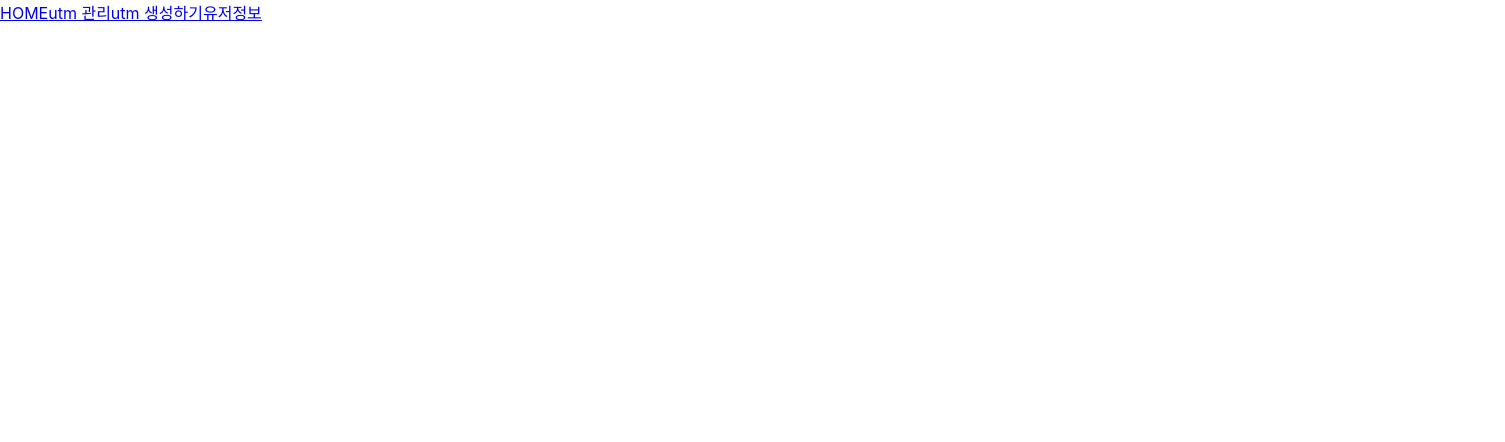
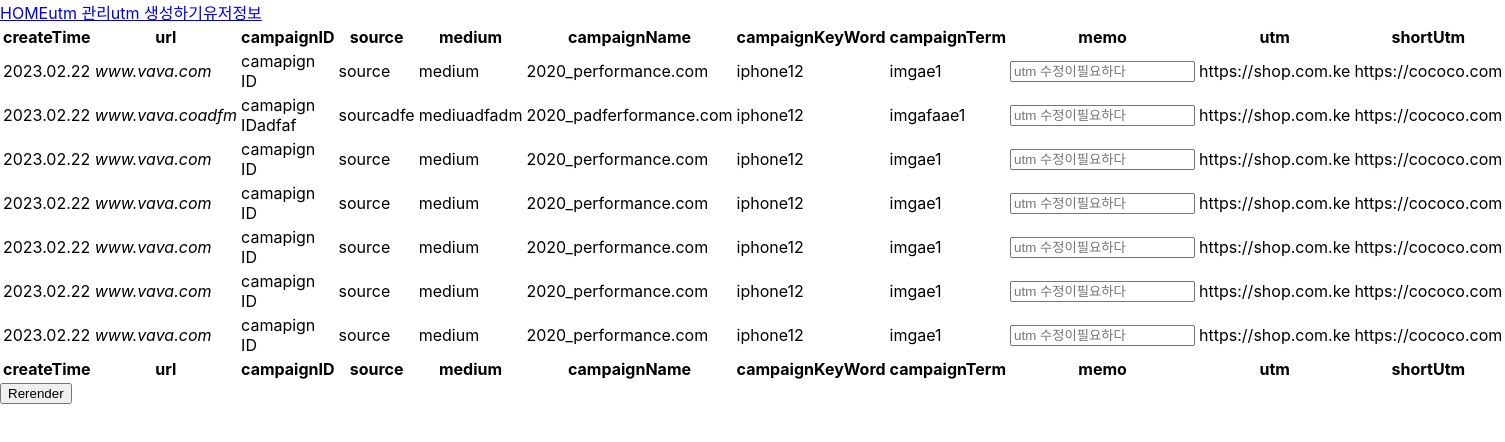
Before and after one commit to U-Wreckcar/FE-Develop, a React (Create React App) app: page /main in a window 1280 px wide. Shown: the top 442 px of the page, 1505 px wide, since content can reach past the window. Built offline with nearby package versions, Linux system fonts and the light colour scheme.

Commit message:
#62 AD maintable - memo 부분 input 태그로 보이게 완성 - textarea 적용 전

```diff
--- a/src/components/create_components/ShortenUrl.tsx
+++ b/src/components/create_components/ShortenUrl.tsx
@@ -46,12 +46,6 @@ const ShortenUrl = () => {
       <div>
         <button onClick={onClickCopyButton}>복사하기</button>
       </div>
-
-      {show && inputRef !== null ? (
-        <textarea value={data} onBlur={() => setShow(false)} />
-      ) : (
-        <input value={data} ref={inputRef} onFocus={() => setShow(true)} />
-      )}
     </div>
   );
 };
--- a/src/components/main_components/MainTable.tsx
+++ b/src/components/main_components/MainTable.tsx
@@ -1,6 +1,13 @@
-import React from 'react';
+import React, { useState, useRef } from 'react';
 
-type MainTable = {
+import {
+  createColumnHelper,
+  flexRender,
+  getCoreRowModel,
+  useReactTable,
+} from '@tanstack/react-table';
+
+type Maintable = {
   createTime: string;
   url: string;
   campaignID: string;
@@ -13,6 +20,232 @@ type MainTable = {
   utm: string;
   shortUtm: string;
 };
+
+const defaultData: Maintable[] = [
+  {
+    createTime: '2023.02.22',
+    url: 'www.vava.com',
+    campaignID: 'camapign ID',
+    source: 'source',
+    medium: 'medium',
+    campaignName: '2020_performance.com',
+    campaignKeyWord: 'iphone12',
+    campaignTerm: 'imgae1',
+    memo: 'utm 수정이필요하다',
+    utm: 'https://shop.com.ke',
+    shortUtm: 'https://cococo.com',
+  },
+  {
+    createTime: '2023.02.22',
+    url: 'www.vava.coadfm',
+    campaignID: 'camapign IDadfaf',
+    source: 'sourcadfe',
+    medium: 'mediuadfadm',
+    campaignName: '2020_padferformance.com',
+    campaignKeyWord: 'iphone12',
+    campaignTerm: 'imgafaae1',
+    memo: 'utm 수정이필요하다',
+    utm: 'https://shop.com.ke',
+    shortUtm: 'https://cococo.com',
+  },
+  {
+    createTime: '2023.02.22',
+    url: 'www.vava.com',
+    campaignID: 'camapign ID',
+    source: 'source',
+    medium: 'medium',
+    campaignName: '2020_performance.com',
+    campaignKeyWord: 'iphone12',
+    campaignTerm: 'imgae1',
+    memo: 'utm 수정이필요하다',
+    utm: 'https://shop.com.ke',
+    shortUtm: 'https://cococo.com',
+  },
+  {
+    createTime: '2023.02.22',
+    url: 'www.vava.com',
+    campaignID: 'camapign ID',
+    source: 'source',
+    medium: 'medium',
+    campaignName: '2020_performance.com',
+    campaignKeyWord: 'iphone12',
+    campaignTerm: 'imgae1',
+    memo: 'utm 수정이필요하다',
+    utm: 'https://shop.com.ke',
+    shortUtm: 'https://cococo.com',
+  },
+  {
+    createTime: '2023.02.22',
+    url: 'www.vava.com',
+    campaignID: 'camapign ID',
+    source: 'source',
+    medium: 'medium',
+    campaignName: '2020_performance.com',
+    campaignKeyWord: 'iphone12',
+    campaignTerm: 'imgae1',
+    memo: 'utm 수정이필요하다',
+    utm: 'https://shop.com.ke',
+    shortUtm: 'https://cococo.com',
+  },
+  {
+    createTime: '2023.02.22',
+    url: 'www.vava.com',
+    campaignID: 'camapign ID',
+    source: 'source',
+    medium: 'medium',
+    campaignName: '2020_performance.com',
+    campaignKeyWord: 'iphone12',
+    campaignTerm: 'imgae1',
+    memo: 'utm 수정이필요하다',
+    utm: 'https://shop.com.ke',
+    shortUtm: 'https://cococo.com',
+  },
+  {
+    createTime: '2023.02.22',
+    url: 'www.vava.com',
+    campaignID: 'camapign ID',
+    source: 'source',
+    medium: 'medium',
+    campaignName: '2020_performance.com',
+    campaignKeyWord: 'iphone12',
+    campaignTerm: 'imgae1',
+    memo: 'utm 수정이필요하다',
+    utm: 'https://shop.com.ke',
+    shortUtm: 'https://cococo.com',
+  },
+];
+
+const columnHelper = createColumnHelper<Maintable>();
+
+const columns = [
+  columnHelper.accessor('createTime', {
+    cell: (info) => info.getValue(),
+    footer: (info) => info.column.id,
+  }),
+  columnHelper.accessor((row) => row.url, {
+    id: 'url',
+    cell: (info) => <i>{info.getValue()}</i>,
+    header: () => <span>url</span>,
+    footer: (info) => info.column.id,
+  }),
+  columnHelper.accessor('campaignID', {
+    header: () => 'campaignID',
+    cell: (info) => info.renderValue(),
+    footer: (info) => info.column.id,
+  }),
+  columnHelper.accessor('source', {
+    header: () => <span>source</span>,
+    footer: (info) => info.column.id,
+  }),
+  columnHelper.accessor('medium', {
+    header: 'medium',
+    footer: (info) => info.column.id,
+  }),
+  columnHelper.accessor('campaignName', {
+    header: 'campaignName',
+    footer: (info) => info.column.id,
+  }),
+  columnHelper.accessor('campaignKeyWord', {
+    header: 'campaignKeyWord',
+    footer: (info) => info.column.id,
+  }),
+  columnHelper.accessor('campaignTerm', {
+    header: 'campaignTerm',
+    footer: (info) => info.column.id,
+  }),
+  columnHelper.accessor('memo', {
+    header: 'memo',
+    footer: (info) => info.column.id,
+  }),
+  columnHelper.accessor('utm', {
+    header: 'utm',
+    footer: (info) => info.column.id,
+  }),
+  columnHelper.accessor('shortUtm', {
+    header: 'shortUtm',
+    footer: (info) => info.column.id,
+  }),
+];
 export const MainTable = () => {
-  return <div></div>;
+  const [data, setData] = React.useState(() => [...defaultData]);
+  const rerender = React.useReducer(() => ({}), {})[1];
+  const [show, setShow] = useState(false);
+  const inputRef = useRef(null);
+
+  const table = useReactTable({
+    data,
+    columns,
+    getCoreRowModel: getCoreRowModel(),
+  });
+
+  const onClickMemo = (e: any) => {
+    console.log(e);
+  };
+  return (
+    <div className="p-2">
+      <table>
+        <thead>
+          {table.getHeaderGroups().map((headerGroup) => (
+            <tr key={headerGroup.id}>
+              {headerGroup.headers.map((header) => (
+                <th key={header.id}>
+                  {header.isPlaceholder
+                    ? null
+                    : flexRender(
+                        header.column.columnDef.header,
+                        header.getContext()
+                      )}
+                </th>
+              ))}
+            </tr>
+          ))}
+        </thead>
+        <tbody>
+          {table.getRowModel().rows.map((row) => (
+            <tr key={row.id}>
+              {row.getVisibleCells().map((cell, i) => (
+                <td onClick={onClickMemo} key={cell.id}>
+                  {cell.column.id === 'memo' && !show && (
+                    <input
+                      ref={inputRef}
+                      placeholder={`${cell.getValue()}`}
+                      onFocus={() => setShow(true)}
+                    />
+                  )}
+                  {cell.column.id === 'memo' && show && (
+                    <textarea
+                      placeholder={`${cell.getValue()}`}
+                      onBlur={() => setShow(false)}
+                    />
+                  )}
+                  {cell.column.id !== 'memo' &&
+                    flexRender(cell.column.columnDef.cell, cell.getContext())}
+                </td>
+              ))}
+            </tr>
+          ))}
+        </tbody>
+        <tfoot>
+          {table.getFooterGroups().map((footerGroup) => (
+            <tr key={footerGroup.id}>
+              {footerGroup.headers.map((header) => (
+                <th key={header.id}>
+                  {header.isPlaceholder
+                    ? null
+                    : flexRender(
+                        header.column.columnDef.footer,
+                        header.getContext()
+                      )}
+                </th>
+              ))}
+            </tr>
+          ))}
+        </tfoot>
+      </table>
+      <div className="h-4" />
+      <button onClick={() => rerender()} className="border p-2">
+        Rerender
+      </button>
+    </div>
+  );
 };
```
